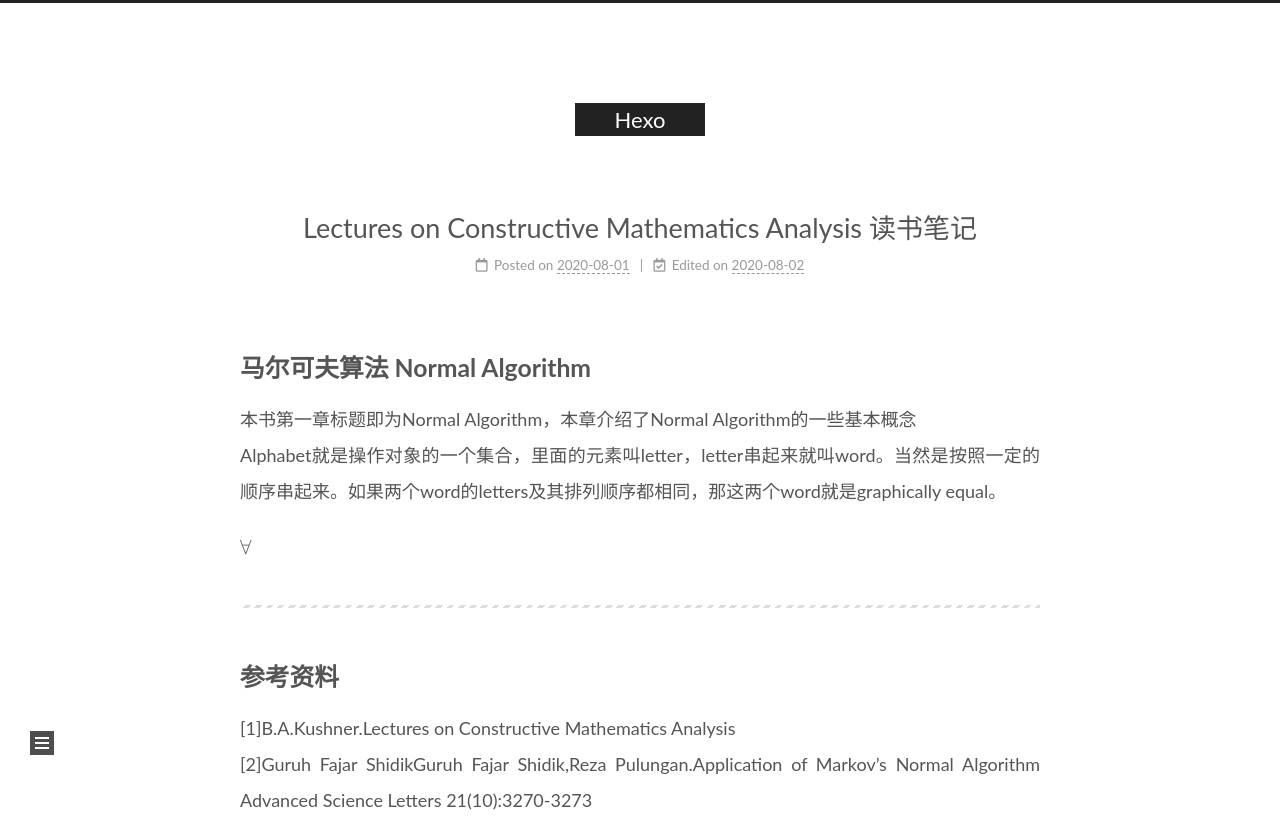
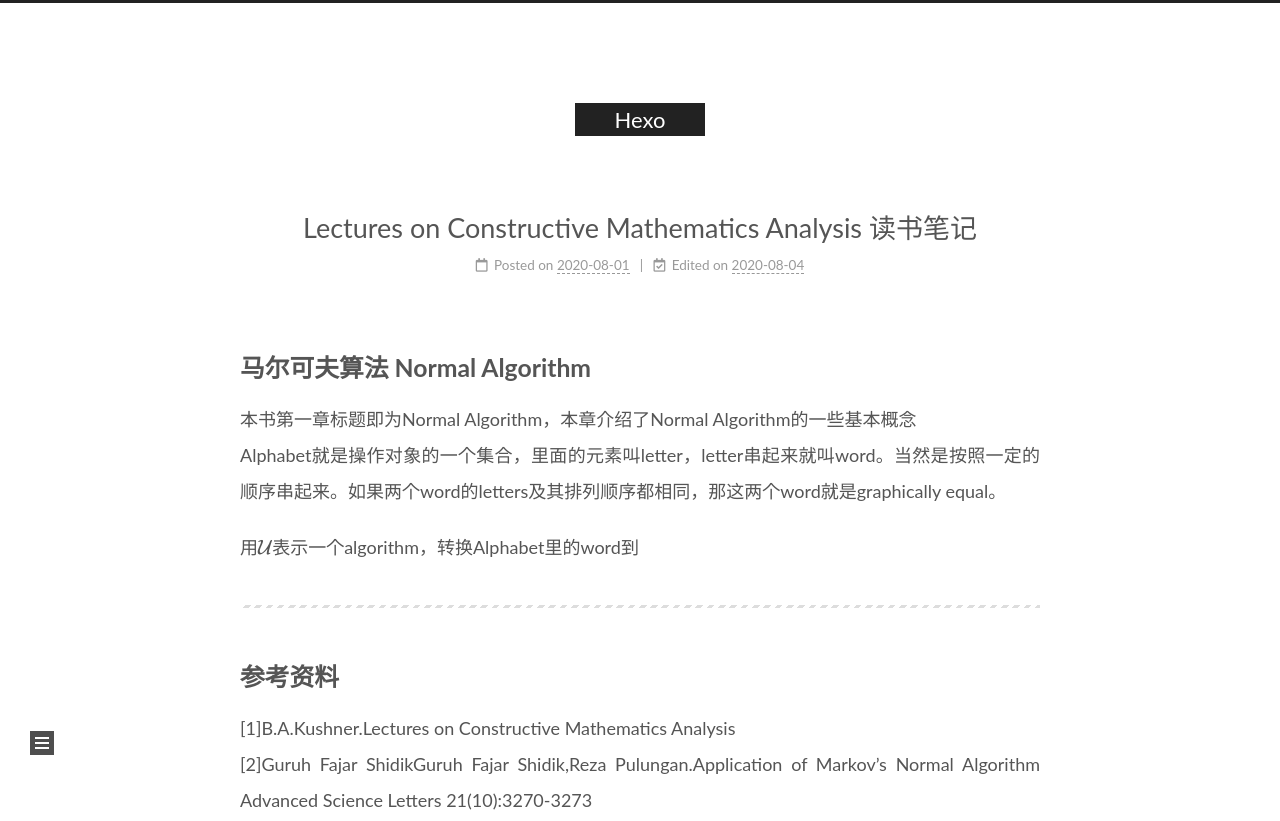
Before and after one commit to GoldExperience-17/GoldExperience-17.github.io, a plain HTML site: page index.html in a window 1280 px wide. Shown: the top 821 px of the page. Drawn offline with nearby package versions, Linux system fonts and the light colour scheme.

Commit message:
Site updated: 2020-08-04 16:56:01

```diff
--- a/css/main.css
+++ b/css/main.css
@@ -2603,7 +2603,7 @@ mjx-container[display="true"] + br {
 }
 .links-of-author a::before,
 .links-of-author span.exturl::before {
-  background: #dbd45d;
+  background: #ff5482;
   display: inline-block;
   margin-right: 3px;
   transform: translateY(-2px);
--- a/index.html
+++ b/index.html
@@ -226,7 +226,7 @@
                   <i class="far fa-calendar-check"></i>
                 </span>
                 <span class="post-meta-item-text">Edited on</span>
-                <time title="Modified: 2020-08-02 11:52:12" itemprop="dateModified" datetime="2020-08-02T11:52:12+08:00">2020-08-02</time>
+                <time title="Modified: 2020-08-04 16:55:44" itemprop="dateModified" datetime="2020-08-04T16:55:44+08:00">2020-08-04</time>
               </span>
 
 
@@ -239,7 +239,7 @@
 
     <div class="post-body" itemprop="articleBody">
           <h2 id="马尔可夫算法-Normal-Algorithm"><a href="#马尔可夫算法-Normal-Algorithm" class="headerlink" title="马尔可夫算法 Normal Algorithm"></a>马尔可夫算法 Normal Algorithm</h2><p>本书第一章标题即为Normal Algorithm，本章介绍了Normal Algorithm的一些基本概念<br>Alphabet就是操作对象的一个集合，里面的元素叫letter，letter串起来就叫word。当然是按照一定的顺序串起来。如果两个word的letters及其排列顺序都相同，那这两个word就是graphically equal。</p>
-<p>$\forall$</p>
+<p>用$\mathcal{U}$表示一个algorithm，转换Alphabet里的word到</p>
 <hr>
 <h2 id="参考资料"><a href="#参考资料" class="headerlink" title="参考资料"></a>参考资料</h2><p>[1]B.A.Kushner.Lectures on Constructive Mathematics Analysis<br>[2]Guruh Fajar ShidikGuruh Fajar Shidik,Reza Pulungan.Application of Markov’s Normal Algorithm Advanced Science Letters 21(10):3270-3273</p>
 
```
Also changed, not shown: 2020/08/01/lectures-on-constructive-mathematics-analysis-读书笔记/index.html (+5 -5 lines).
